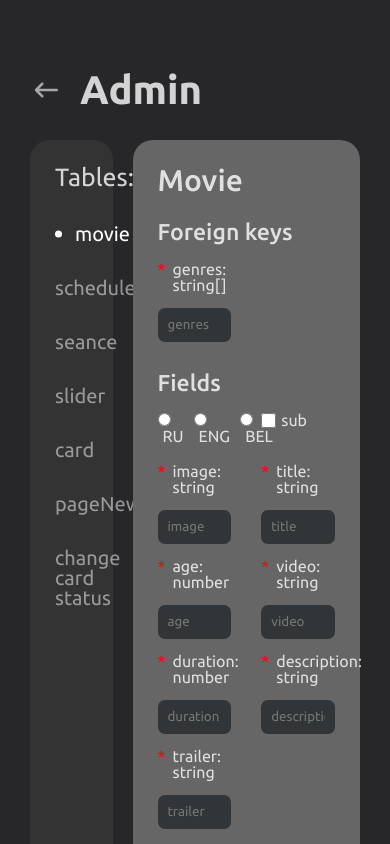
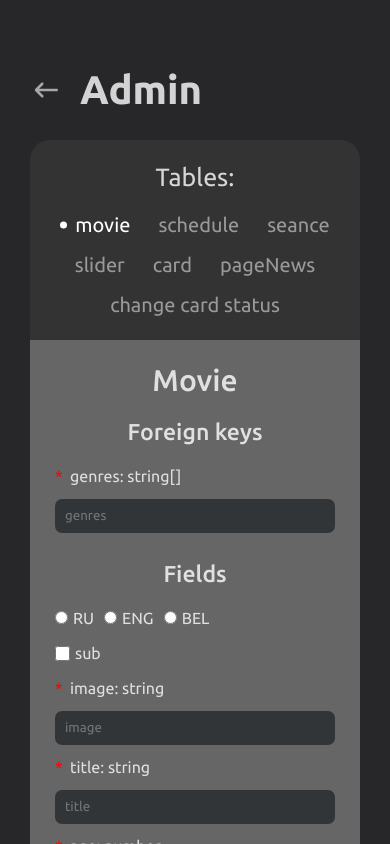
Before and after one commit to DeeMooR/Silver-Screen, a React (Create React App) app: page /admin in a window 390 px wide. Shown: the top 844 px of the page. Built offline with nearby package versions, Linux system fonts and the light colour scheme; no server answers; sample sign-in values are in the browser's storage.

Commit message:
added adaptive for Admin

```diff
--- a/src/pages/Admin/Admin.css
+++ b/src/pages/Admin/Admin.css
@@ -38,18 +38,18 @@
   text-align: center;
   margin: 0 0 17px 0;
 }
-.admin__wrapper .admin__flex .admin__options .option__item {
+.admin__wrapper .admin__flex .admin__options .option__items .option__item {
   display: block;
   font-size: 20px;
   padding: 17px 0;
   color: rgba(255, 255, 255, 0.5);
 }
-.admin__wrapper .admin__flex .admin__options .option__item.active {
+.admin__wrapper .admin__flex .admin__options .option__items .option__item.active {
   position: relative;
   padding: 17px 0 17px 20px;
   color: #fff;
 }
-.admin__wrapper .admin__flex .admin__options .option__item.active:before {
+.admin__wrapper .admin__flex .admin__options .option__items .option__item.active:before {
   content: "";
   position: absolute;
   top: 50%;
@@ -88,3 +88,66 @@
   height: 40px;
   margin: 20px 0 0 0;
 }
+
+@media (max-width: 1023.98px) {
+  .admin__wrapper .admin__flex {
+    display: flex;
+    flex-direction: column;
+    gap: 0;
+  }
+  .admin__wrapper .admin__flex .admin__options {
+    width: 100%;
+    border-radius: 20px 20px 0 0;
+  }
+  .admin__wrapper .admin__flex .admin__options .option__title {
+    font-size: 25px;
+    margin: 0 0 25px 0;
+  }
+  .admin__wrapper .admin__flex .admin__options .option__items {
+    display: flex;
+    flex-wrap: wrap;
+    justify-content: center;
+    row-gap: 20px;
+    -moz-column-gap: 15%;
+         column-gap: 15%;
+  }
+  .admin__wrapper .admin__flex .admin__options .option__items .option__item {
+    padding: 0;
+  }
+  .admin__wrapper .admin__flex .admin__options .option__items .option__item.active {
+    padding: 0 0 0 15px;
+  }
+  .admin__wrapper .admin__flex .admin__form {
+    width: 100%;
+    border-radius: 0 0 20px 20px;
+  }
+  .admin__wrapper .admin__flex .admin__form .form__title {
+    text-align: center;
+  }
+}
+@media (max-width: 599.98px) {
+  .admin__wrapper .admin__flex .admin__form .admin__message {
+    font-size: 17px;
+    text-align: center;
+  }
+  .admin__wrapper .admin__flex .admin__form button {
+    width: 85%;
+    height: 40px;
+    margin: 20px 7.5% 0;
+  }
+}
+@media (max-width: 479.98px) {
+  .admin__wrapper .admin__flex .admin__form .admin__message {
+    font-size: 16px;
+  }
+  .admin__wrapper .admin__flex .admin__form button {
+    width: 100%;
+    margin: 20px 0;
+  }
+}
+@media (max-width: 419.98px) {
+  .admin__wrapper .admin__flex .admin__options .option__items {
+    -moz-column-gap: 10%;
+         column-gap: 10%;
+  }
+}
--- a/src/pages/Admin/Admin.scss
+++ b/src/pages/Admin/Admin.scss
@@ -35,6 +35,7 @@
                 text-align: center;
                 margin: 0 0 17px 0;
             }
+            .option__items {
                 .option__item {
                     display: block;
                     font-size: 20px;
@@ -54,6 +55,7 @@
                             transform: translate(0, -50%);
                             border-radius: 50%;
                             background-color: #fff;
+                        }
                     }
                 }
             }
@@ -88,3 +90,83 @@
         }
     }
 }
+
+@media (max-width: 1023.98px) {
+    .admin__wrapper {
+        .admin__flex {
+            display: flex;
+            flex-direction: column;
+            gap: 0;
+            .admin__options {
+                width: 100%;
+                border-radius: 20px 20px 0 0;
+                .option__title {
+                    font-size: 25px;
+                    margin: 0 0 25px 0;
+                }
+                .option__items {
+                    display: flex;
+                    flex-wrap: wrap;
+                    justify-content: center;
+                    row-gap: 20px;
+                    column-gap: 15%;
+                    .option__item {
+                        padding: 0;
+                        &.active {
+                            padding: 0 0 0 15px;
+                        }
+                    }
+                }
+            }
+            .admin__form {
+                width: 100%;
+                border-radius: 0 0 20px 20px;
+                .form__title {
+                    text-align: center;
+                }
+            }
+        }
+    }
+}
+
+@media (max-width: 599.98px) {
+    .admin__wrapper {
+        .admin__flex {
+            .admin__form {
+                .admin__message {
+                    font-size: 17px;
+                    text-align: center;
+                }
+                button {
+                    width: 85%;
+                    height: 40px;
+                    margin: 20px 7.5% 0;
+                }
+            }
+        }
+    }
+}
+
+@media (max-width: 479.98px) {
+    .admin__wrapper {
+        .admin__flex {
+            .admin__form {
+                .admin__message {
+                    font-size: 16px;
+                }
+                button {
+                    width: 100%;
+                    margin: 20px 0;
+                }
+            }
+        }
+    }
+}
+
+@media (max-width: 419.98px) {
+    .admin__wrapper .admin__flex .admin__options {
+        .option__items {
+            column-gap: 10%;
+        }
+    }
+}
--- a/src/pages/Admin/Admin.tsx
+++ b/src/pages/Admin/Admin.tsx
@@ -103,6 +103,7 @@ const Admin = () => {
             <div className="admin__flex">
                 <div className="admin__options">
                     <p className='option__title'>Tables:</p>
+                    <div className="option__items">
                         {tables.map((item, index) => (
                             <a
                                 className={`option__item ${active === item ? 'active' : ''}`}
@@ -110,6 +111,7 @@ const Admin = () => {
                                 key={index}
                             >{item.title}</a>
                         ))}
+                    </div>
                 </div>
                 <div className="admin__form">
                     <p className='form__title'>{active.title}</p>
--- a/src/pages/Admin/InputsList/InputsList.css
+++ b/src/pages/Admin/InputsList/InputsList.css
@@ -13,3 +13,21 @@
 .inputsList .inputsList__flex .inputsList__item {
   width: calc(50% - 15px);
 }
+
+@media (max-width: 599.98px) {
+  .inputsList .inputsList__subtitle {
+    text-align: center;
+    margin: 0 0 25px 0;
+  }
+  .inputsList .inputsList__flex {
+    justify-content: center;
+  }
+  .inputsList .inputsList__flex .inputsList__item {
+    width: 85%;
+  }
+}
+@media (max-width: 479.98px) {
+  .inputsList .inputsList__flex .inputsList__item {
+    width: 100%;
+  }
+}
--- a/src/pages/Admin/InputsList/InputsList.scss
+++ b/src/pages/Admin/InputsList/InputsList.scss
@@ -14,3 +14,28 @@
         }
     }
 }
+
+@media (max-width: 599.98px) {
+    .inputsList {
+        .inputsList__subtitle {
+            text-align: center;
+            margin: 0 0 25px 0;
+        }
+        .inputsList__flex {
+            justify-content: center;
+            .inputsList__item {
+                width: 85%;
+            }
+        }
+    }
+}
+
+@media (max-width: 479.98px) {
+    .inputsList {
+        .inputsList__flex {
+            .inputsList__item {
+                width: 100%;
+            }
+        }
+    }
+}
```
Lines whose indentation alone changed are shown as unchanged.
